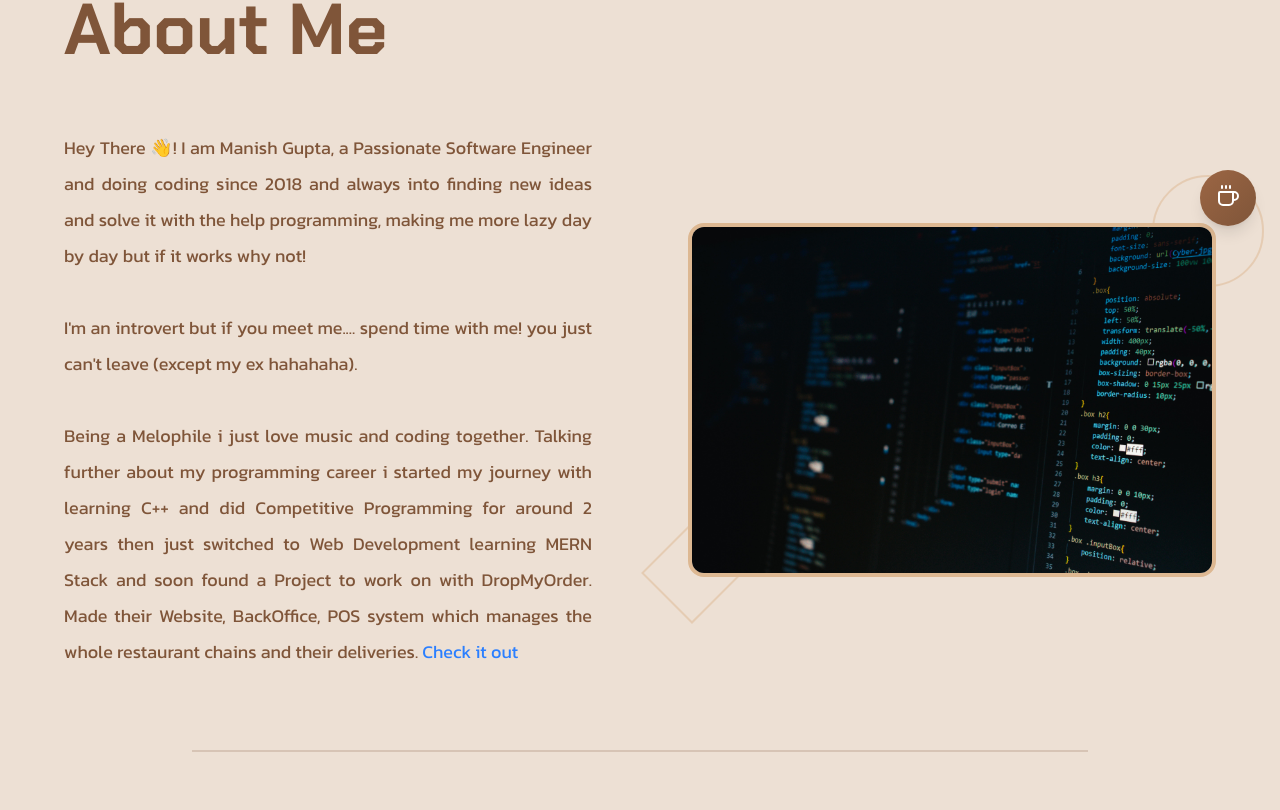
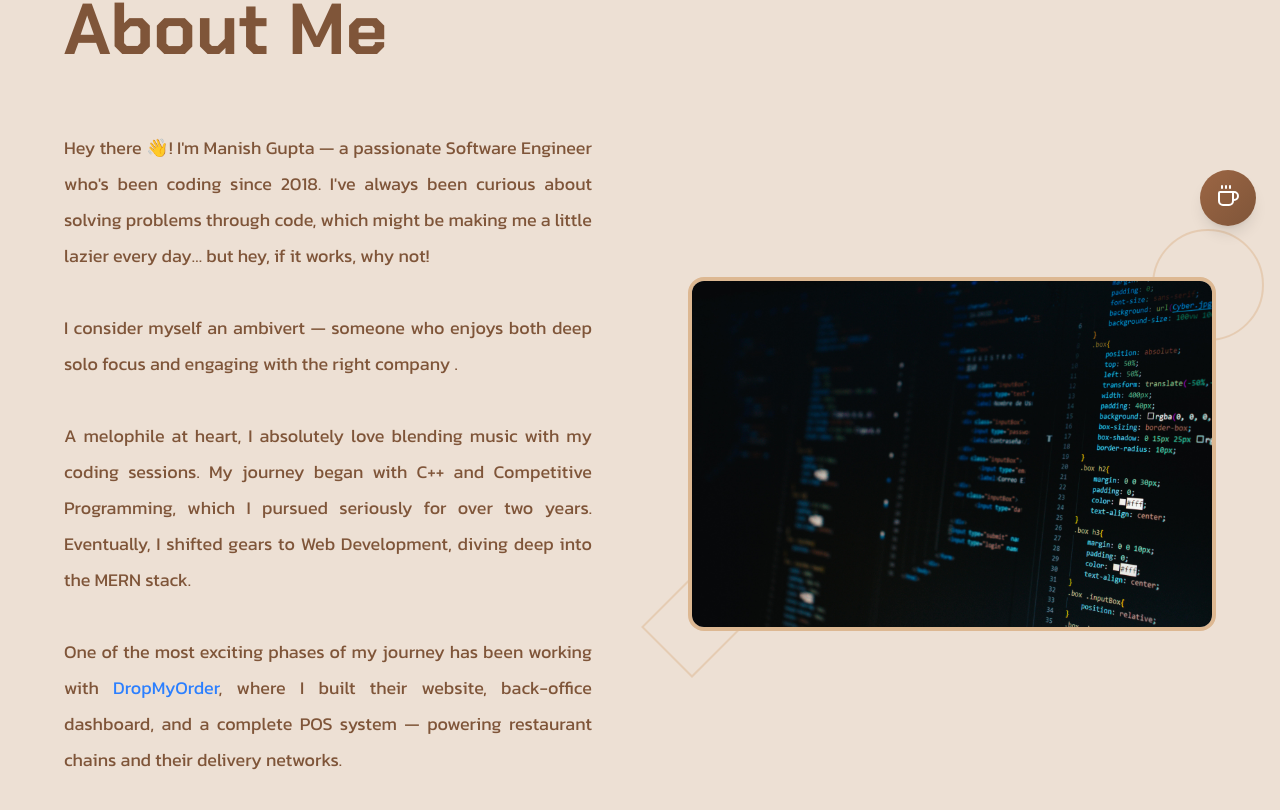
Before and after one commit to ManishGupta-x/PF, a Next.js app: page / in a window 1280 px wide. Shown: the part 550-1360 px from the top of the page. Built offline with nearby package versions, Linux system fonts and the light colour scheme; a web font is replaced by a local one.

Commit message:
grammatical mistakes

```diff
--- a/components/About.jsx
+++ b/components/About.jsx
@@ -13,26 +13,22 @@ const About = () => {
           {/* Text Content */}
           <div className='w-full lg:w-1/2 order-2 lg:order-1'>
             <p className='text-sm sm:text-base md:text-lg font-kanit text-portfolio-600 leading-relaxed sm:leading-loose text-justify'>
-              Hey There 👋! I am Manish Gupta, a Passionate Software Engineer and doing coding since 2018 and always into finding new ideas and solve it with the help programming, making me more lazy day by day but if it works why not!
-              <br />
-              <br />
-
-              I'm an introvert but if you meet me.... spend time with me! you just can't leave (except my ex hahahaha).
-
-              <br  />
-              <br  />
-
-              Being a Melophile i just love music and coding together. Talking further about my programming career i started my journey with learning C++ and did Competitive Programming for around 2 years then just switched to Web Development learning MERN Stack and soon found a Project to work on with DropMyOrder. Made their Website, BackOffice, POS system which manages the whole restaurant chains and their deliveries.{' '}
-
-              <a
+              Hey there 👋! I&apos;m Manish Gupta — a passionate Software Engineer who&apos;s been coding since 2018. I&apos;ve always been curious about solving problems through code, which might be making me a little lazier every day… but hey, if it works, why not!
+              <br /><br />
+              I consider myself an ambivert — someone who enjoys both deep solo focus and engaging with the right company .
+              <br /><br />
+              A melophile at heart, I absolutely love blending music with my coding sessions. My journey began with C++ and Competitive Programming, which I pursued seriously for over two years. Eventually, I shifted gears to Web Development, diving deep into the MERN stack.
+              <br /><br />
+              One of the most exciting phases of my journey has been working with <a
                 href='https://dropmyorder.com/'
                 className='text-blue-500 hover:text-blue-600 hover:underline transition-colors duration-200'
                 target='_blank'
                 rel='noopener noreferrer'
               >
-                Check it out
-              </a>
+                DropMyOrder
+              </a>, where I built their website, back-office dashboard, and a complete POS system — powering restaurant chains and their delivery networks.
             </p>
+
           </div>
 
           {/* Image Container with Decorative Elements */}
```
